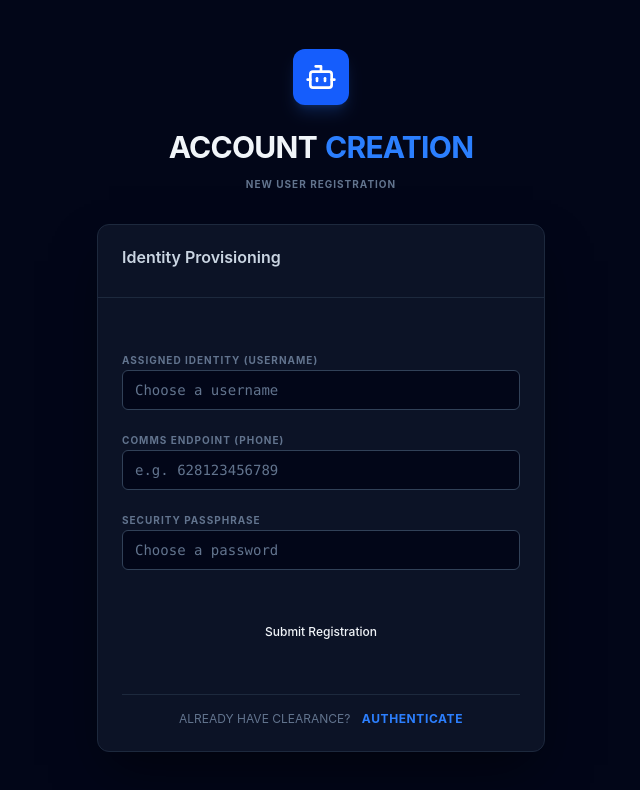
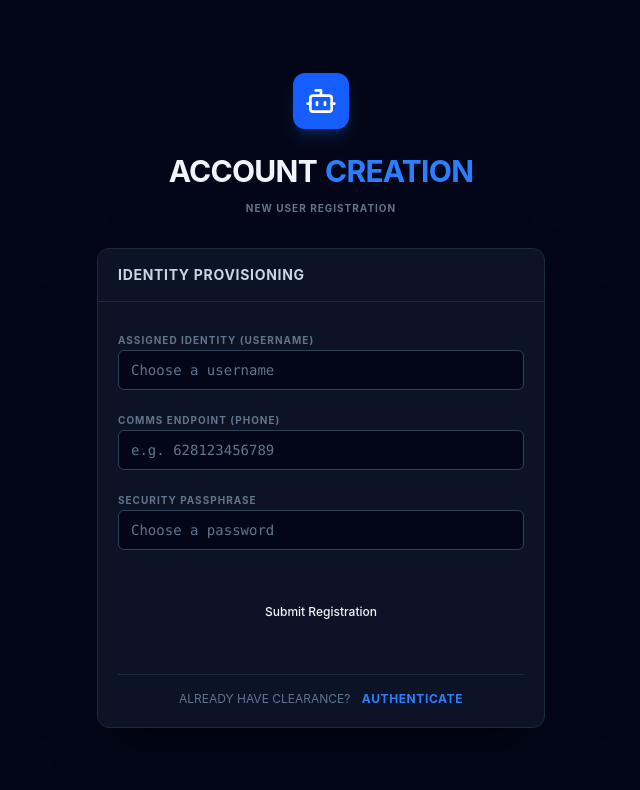
Before and after one commit to asuma-labs/dashboard, a Next.js app: page /register in a window 1280 px wide. Shown: the top 790 px of the page, without its empty margins (319-959 px from the left). Built offline with nearby package versions, Linux system fonts and the light colour scheme.

Commit message:
Create card.tsx

```diff
--- /dev/null
+++ b/components/ui/card.tsx
@@ -0,0 +1,36 @@
+import * as React from "react"
+import { cn } from "@/lib/utils"
+
+const Card = React.forwardRef<HTMLDivElement, React.HTMLAttributes<HTMLDivElement>>(
+  ({ className, ...props }, ref) => (
+    <div
+      ref={ref}
+      className={cn("rounded-xl border border-slate-800 bg-slate-900 text-slate-100 shadow-sm overflow-hidden", className)}
+      {...props}
+    />
+  )
+)
+Card.displayName = "Card"
+
+const CardHeader = React.forwardRef<HTMLDivElement, React.HTMLAttributes<HTMLDivElement>>(
+  ({ className, ...props }, ref) => (
+    <div ref={ref} className={cn("px-5 py-4 border-b border-slate-800 flex justify-between items-center bg-slate-800/30", className)} {...props} />
+  )
+)
+CardHeader.displayName = "CardHeader"
+
+const CardTitle = React.forwardRef<HTMLParagraphElement, React.HTMLAttributes<HTMLHeadingElement>>(
+  ({ className, ...props }, ref) => (
+    <h3 ref={ref} className={cn("text-sm font-bold uppercase tracking-wider", className)} {...props} />
+  )
+)
+CardTitle.displayName = "CardTitle"
+
+const CardContent = React.forwardRef<HTMLDivElement, React.HTMLAttributes<HTMLDivElement>>(
+  ({ className, ...props }, ref) => (
+    <div ref={ref} className={cn("p-5", className)} {...props} />
+  )
+)
+CardContent.displayName = "CardContent"
+
+export { Card, CardHeader, CardTitle, CardContent }
```
